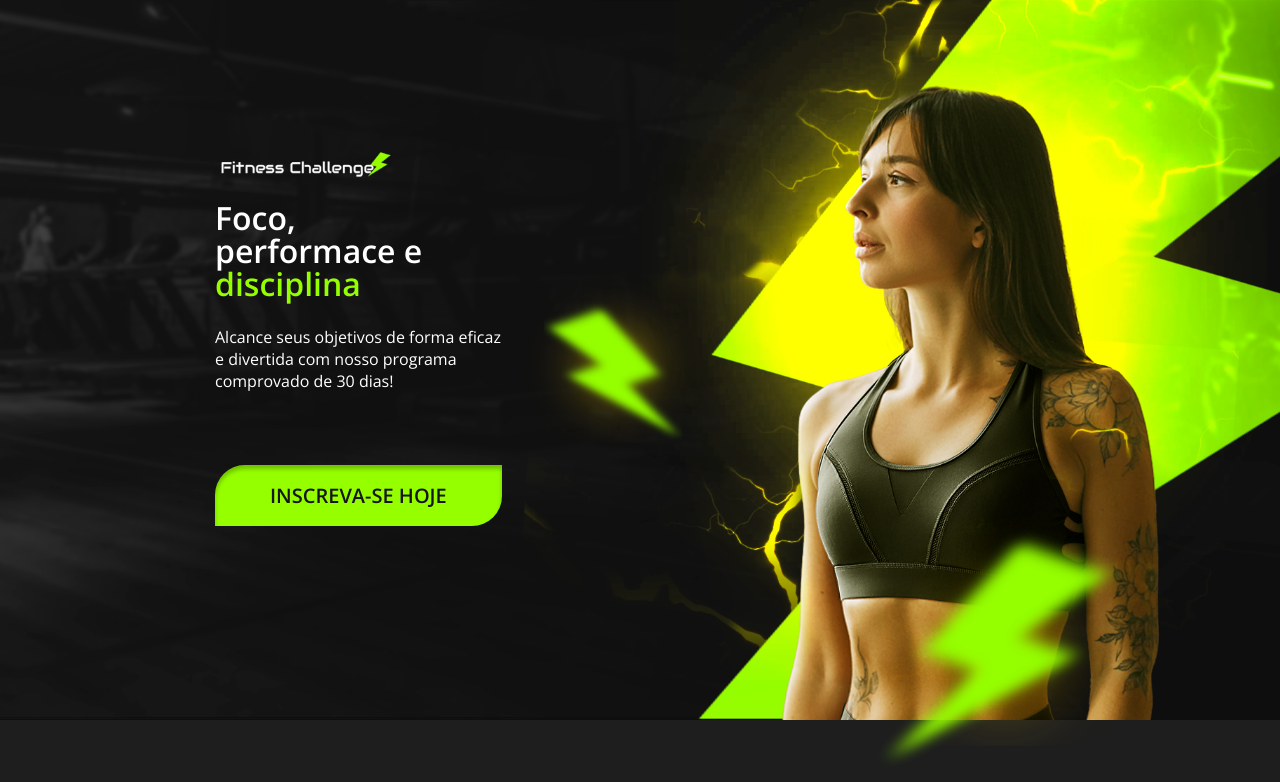
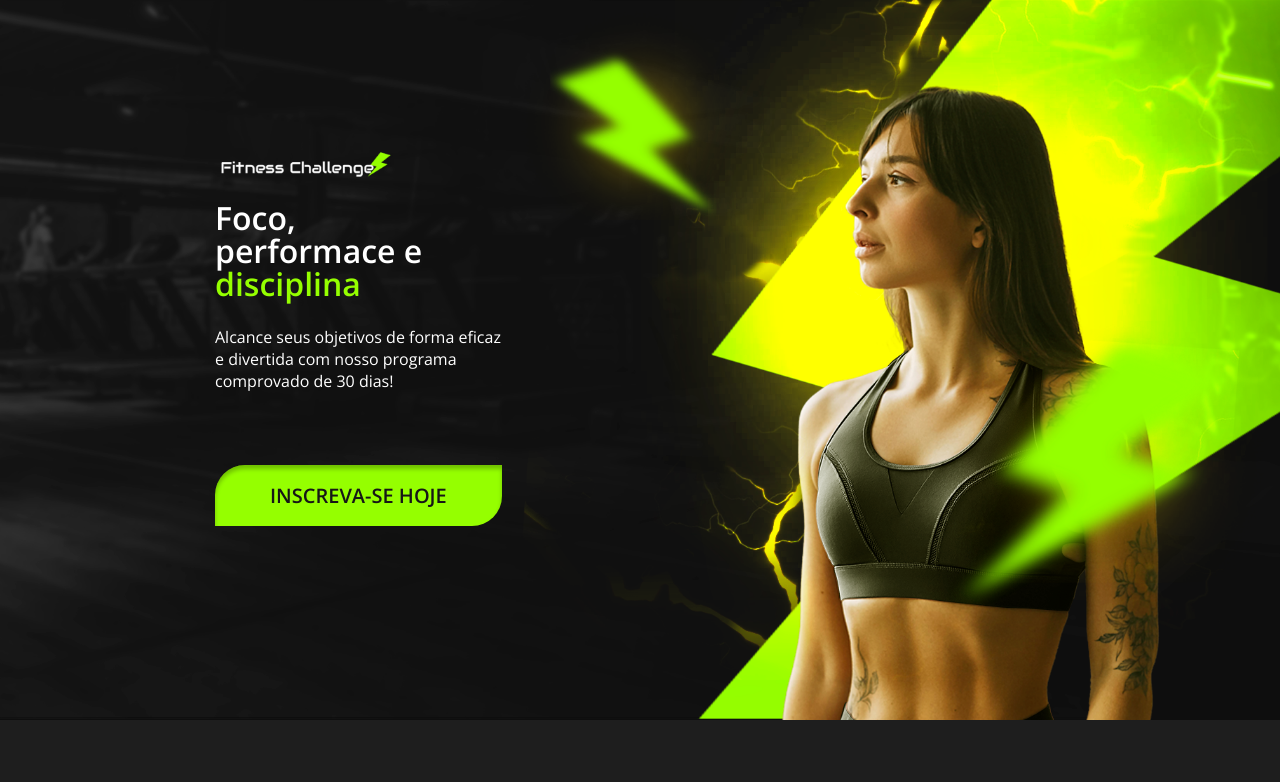
Before and after one commit to Lauro-Santos/fitness-challenge, a React (Create React App) app: page / in a window 1280 px wide. Shown: the top 782 px of the page. Built offline with nearby package versions, Linux system fonts and the light colour scheme.

Commit message:
correção de responsividade

```diff
--- a/src/components/Cabecalho/cabecalho.module.css
+++ b/src/components/Cabecalho/cabecalho.module.css
@@ -13,6 +13,19 @@
   background-repeat: no-repeat;
   height: 55vh;
   width: 100%;
+}
+
+.banner::before {
+  content: "";
+  height: 80vh;
+  width: 60vw;
+  position: absolute;
+  background-image: url(./PNG.png);
+  background-size: cover;
+  background-repeat: no-repeat;
+  bottom: -8vh;
+  right: 0;
+  transform: -50%;
 }
 
 .texto {
@@ -52,6 +65,7 @@
   font-weight: 400;
   line-height: normal;
   padding: 10px 50px;
+  margin-bottom: 50px;
 }
 
 @media (min-width: 768px) {
@@ -63,14 +77,11 @@
 
   .banner::before {
     content: "";
-    height: 80vh;
-    width: 50vw;
-    position: absolute;
-    background-image: url(./PNG.png);
+    height: 100vh;
+    width: 60vw;
     background-size: contain;
-    background-repeat: no-repeat;
-    bottom: -25%;
-    right: 10%;
+    bottom: -10vh;
+    right: 0;
     transform: -50%;
   }
 
--- a/src/components/SobreNos/sobreNos.module.css
+++ b/src/components/SobreNos/sobreNos.module.css
@@ -34,7 +34,7 @@
 
 .paragrafo {
   color: #fff;
-  width: 80%;
+  width: 90%;
   text-align: center;
   margin-bottom: 20px;
 }
```
